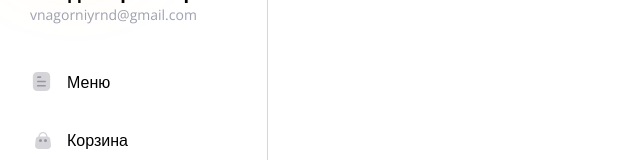
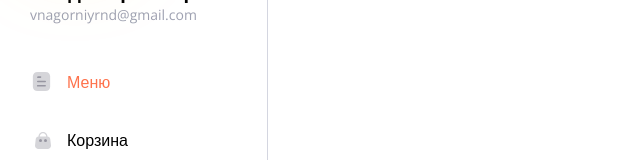
Before and after one commit to VNagorniy/react-training-project, a React (Vite) app: page / in a window 1280 px wide. Shown: the part 167-327 px from the top of the page, without its empty margins (0-640 px from the left). Built offline with nearby package versions, Linux system fonts and the light colour scheme.

Commit message:
Работа с проектом. Использование useLocation

```diff
--- a/src/layout/Layout/Layout.module.css
+++ b/src/layout/Layout/Layout.module.css
@@ -32,6 +32,14 @@
 	color: var(--text-color);
 }
 
+.link:hover {
+	color: var(--primary-color);
+}
+
+.active {
+	color: var(--primary-color);
+}
+
 .user {
 	margin-bottom: 46px;
 }
--- a/src/layout/Layout/Layout.tsx
+++ b/src/layout/Layout/Layout.tsx
@@ -1,7 +1,15 @@
-import { Link, Outlet } from 'react-router-dom';
+import { Link, Outlet, useLocation } from 'react-router-dom';
 import styles from './Layout.module.css';
 import Button from '../../components/Button/Button';
+import { useEffect } from 'react';
+import cn from 'classnames';
 export function Layout() {
+	const location = useLocation();
+
+	useEffect(() => {
+		console.log(location);
+	}, [location]);
+
 	return (
 		<div className={styles['layout']}>
 			<div className={styles['sidebar']}>
@@ -11,7 +19,12 @@ export function Layout() {
 					<div className={styles['email']}>vnagorniyrnd@gmail.com</div>
 				</div>
 				<div className={styles['menu']}>
-					<Link to="/" className={styles['link']}>
+					<Link
+						to="/"
+						className={cn(styles['link'], {
+							[styles.active]: location.pathname === '/'
+						})}
+					>
 						<img src="/menu-icon.svg" alt="Иконка меню" />
 						Меню
 					</Link>
```
